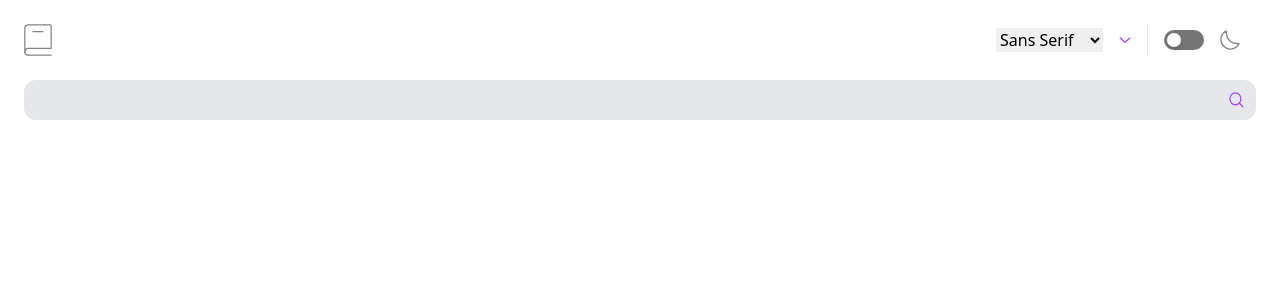
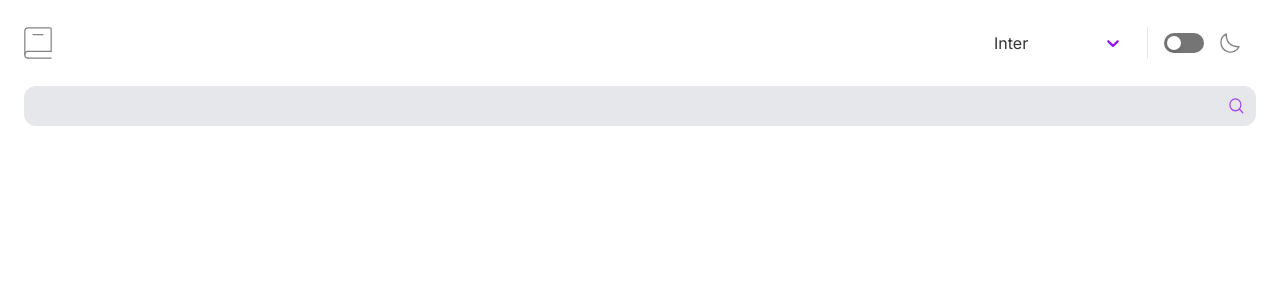
Before and after one commit to ZurabKobakhidze/dictionary-web-app, a React (Vite) app: page / in a window 1280 px wide. Shown: the top 300 px of the page. Built offline with nearby package versions, Linux system fonts and the light colour scheme.

Commit message:
feat: styles

```diff
--- a/package.json
+++ b/package.json
@@ -14,7 +14,8 @@
     "flowbite": "^1.6.5",
     "react": "^18.2.0",
     "react-dom": "^18.2.0",
-    "react-router-dom": "^6.11.2"
+    "react-router-dom": "^6.11.2",
+    "react-select": "^5.7.3"
   },
   "devDependencies": {
     "@types/react": "^18.0.37",
--- a/src/components/Landing.jsx
+++ b/src/components/Landing.jsx
@@ -1,4 +1,4 @@
-import React, { useState, useRef } from "react";
+import React, { useState, useRef , useEffect } from "react";
 import logo from "../assets/logo.svg";
 import arrowDown from "../assets/icon-arrow-down.svg";
 import moon from "../assets/icon-moon.svg";
@@ -6,11 +6,17 @@ import searchIcon from "../assets/icon-search.svg";
 import playIcon from "../assets/icon-play.svg";
 import wikiIcon from "../assets/icon-new-window.svg";
 import axios from "axios";
+import Select from "react-select";
+
+const fontOptions = [
+  { value: 'inter', label: 'Inter' },
+  { value: 'inconsolata', label: 'Inconsolata' },
+  { value: 'lora', label: 'Lora' },
+];
 
 function Landing() {
   const [searchTerm, setSearchTerm] = useState("");
   const [responseData, setResponseData] = useState(null);
-  const [font, setFont] = useState("sans-serif");
   const [sourceUrls, setSourceUrls] = useState([]);
   const [audioUrl, setAudioUrl] = useState("");
   const audioRef = useRef(null);
@@ -48,6 +54,25 @@ function Landing() {
     }
   };
 
+
+
+  const [font, setFont] = useState('inter');
+
+  const handleFontChange = (selectedOption) => {
+    setFont(selectedOption.value);
+  };
+
+  useEffect(() => {
+    const root = document.documentElement;
+    root.style.fontFamily = fontFamily[font];
+  }, [font]);
+
+  const fontFamily = {
+    inter: 'Inter, sans-serif',
+    inconsolata: 'Inconsolata, monospace',
+    lora: 'Lora, serif',
+  };
+
   return (
     <>
       <div id="container" className="box-border pt-6 pl-6 pr-6 pb-[84px]">
@@ -57,12 +82,36 @@ function Landing() {
             id=""
             className="flex flex-row justify-center items-center gap-x-4"
           >
-            <select value={font} onChange={(e) => setFont(e.target.value)}>
-              <option value="sans-serif">Sans Serif</option>
-              <option value="serif">Serif</option>
-              <option value="monospace">Monospace</option>
-            </select>
-            <img src={arrowDown} alt="" className="w-[12px]" />
+           <Select className="w-[147px] "
+           styles={{
+            control: (provided, state) => ({
+              ...provided,
+              boxShadow: state.isFocused ? '0 0 0 2px #8F19E8' : 'none',
+              border: 'none',
+            }),
+            dropdownIndicator: (provided) => ({
+              ...provided,
+
+              color: '#8F19E8',
+            }),
+            indicatorSeparator: () => ({
+              display: 'none',
+            }),
+            indicatorsContainer2: (provided) => ({
+              ...provided,
+              flexDirection: 'row',
+              justifyContent: 'flex-start',
+              alignItems: 'center',
+              gap: '0',
+            }),
+
+          }}
+
+          value={fontOptions.find((option) => option.value === font)}
+          options={fontOptions}
+          onChange={handleFontChange}
+        />
+
             <div className="bg-gray-200 w-px h-8"></div>
             <label className="relative flex justify-between items-center ">
               <input
@@ -76,9 +125,8 @@ function Landing() {
             <div></div>
           </div>
         </div>
-        <div id="container1" className="mt-6">
         <form
-            className="w-full flex justify-center relative"
+          className="w-full flex justify-center relative mt-6"
           onSubmit={handleSubmit}
         >
           <div className="w-full">
@@ -99,18 +147,24 @@ function Landing() {
             className="w-[15.5px] absolute top-3 right-3"
           />
         </form>
+
+        {responseData &&
+          responseData.meanings &&
+          responseData.meanings.map((meaning, index) => (
+            <div key={index}>
+              <div id="container1">
                 {responseData && (
                   <div className="flex items-center justify-between mt-6">
                     <div>
                       <h1
                         id="word"
-                  className="font-inter text-4xl leading-10 font-[700] text-keyboard-color"
+                        className="{`font-${font} text-4xl leading-10 font-[700] text-keyboard-color"
                       >
                         {responseData.word}
                       </h1>
                       <h2
                         id="phonetic"
-                  className="font-inter font-[400] text-base leading-6 text-purple-custom mt-[8px]"
+                        className="{`font-${font} font-[400] text-base leading-6 text-purple-custom mt-[8px]"
                       >
                         {responseData.phonetic}
                       </h2>
@@ -126,29 +180,25 @@ function Landing() {
                 )}
                 <audio ref={audioRef} src={audioUrl} />
               </div>
-        {responseData &&
-          responseData.meanings &&
-          responseData.meanings.map((meaning, index) => (
-            <div key={index}>
               <div
                 id="noun_div"
                 className="flex flex-row items-center gap-[25px] mt-[31px]"
               >
                 <h3
                   id="noun"
-                  className="font-inconsolata font-bold text-base leading-tight text-keyboard-color italic"
+                  className="{`font-${font}  font-bold text-base leading-tight text-keyboard-color italic"
                 >
                   {meaning.partOfSpeech}
                 </h3>
                 <div className="bg-gray-200 h-px w-full "></div>
               </div>
               {responseData && (
-              <h3 className="font-inter font-[400] text-sm leading-5 text-meaning-color mt-[31px]">
+                <h3 className="{`font-${font} font-[400] text-sm leading-5 text-meaning-color mt-[31px]">
                   Meaning
-                  </h3>)}
+                </h3>
+              )}
               {meaning.definitions.map((def, index) => (
                 <div key={index}>
-
                   <div
                     id="p_div"
                     className="mt-[17px] flex flex-row items-start justify-start gap-5"
@@ -159,17 +209,23 @@ function Landing() {
                     ></div>
                     <p
                       id="p-text"
-                      className="font-inter font-[400]  text-xs leading-6 text-keyboard-color w-[302px]"
+                      className="{`font-${font} font-[400]  text-xs leading-6 text-keyboard-color w-[302px]"
                     >
                       {def.definition}
                     </p>
                   </div>
 
-                  {def.example && <p className="font-inter font-[400] text-sm leading-6 text-meaning-color pl-6 box-border rounded mt-[13px]">"{def.example}"</p>}
+                  {def.example && (
+                    <p className="{`font-${font} font-[400] text-sm leading-6 text-meaning-color pl-6 box-border rounded mt-[13px]">
+                      "{def.example}"
+                    </p>
+                  )}
                   {def.synonyms && def.synonyms.length > 0 && (
                     <div className="flex items-center gap-x-6 mt-[24px]">
-                      <h4 className="font-inter font-[400] leading-tight text-meaning-color">Synonyms</h4>
-                      <ul className="flex items-center gap-x-4 font-inter font-[700] text-base leading-tight text-purple-custom">
+                      <h4 className="{`font-${font} font-[400] leading-tight text-meaning-color">
+                        Synonyms
+                      </h4>
+                      <ul className="flex items-center gap-x-4 {`font-${font} font-[700] text-base leading-tight text-purple-custom">
                         {def.synonyms.map((syn, index) => (
                           <li key={index}>{syn}</li>
                         ))}
@@ -178,8 +234,10 @@ function Landing() {
                   )}
                   {def.antonyms && def.antonyms.length > 0 && (
                     <div className="flex items-center gap-x-6 mt-[24px]">
-                      <h4 className="font-inter font-[400] leading-tight text-meaning-color">Antonyms</h4>
-                      <ul className="flex items-center gap-x-4 font-inter font-[700] text-base leading-tight text-purple-custom">
+                      <h4 className="{`font-${font} font-[400] leading-tight text-meaning-color">
+                        Antonyms
+                      </h4>
+                      <ul className="flex items-center gap-x-4 {`font-${font} font-[700] text-base leading-tight text-purple-custom">
                         {def.antonyms.map((ant, index) => (
                           <li key={index}>{ant}</li>
                         ))}
@@ -195,7 +253,7 @@ function Landing() {
         )}
         <footer id="footer" className="mt-[24px]">
           {responseData && (
-            <h2 className="font-inter font-[400] text-sm leading-6 underline text-meaning-color">
+            <h2 className="{`font-${font} font-[400] text-sm leading-6 underline text-meaning-color">
               Source
             </h2>
           )}
@@ -207,7 +265,7 @@ function Landing() {
             >
               <a
                 href={url}
-                className="font-inter font-[400] text-xs leading-none h-17 underline text-keyboard-color"
+                className="{`font-${font} font-[400] text-xs leading-none h-17 underline text-keyboard-color"
               >
                 Wiktionary
               </a>
```
Also changed, not shown: 1 other file (tests, documents, lock files or other folders). Lines whose indentation alone changed are shown as unchanged.
